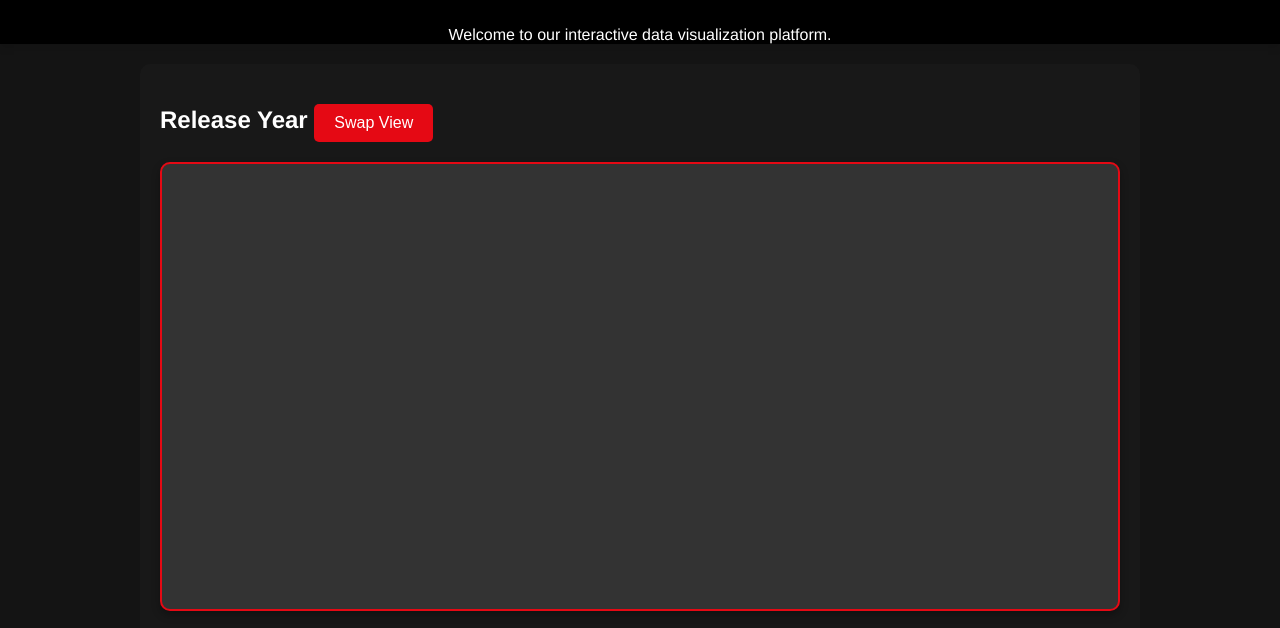
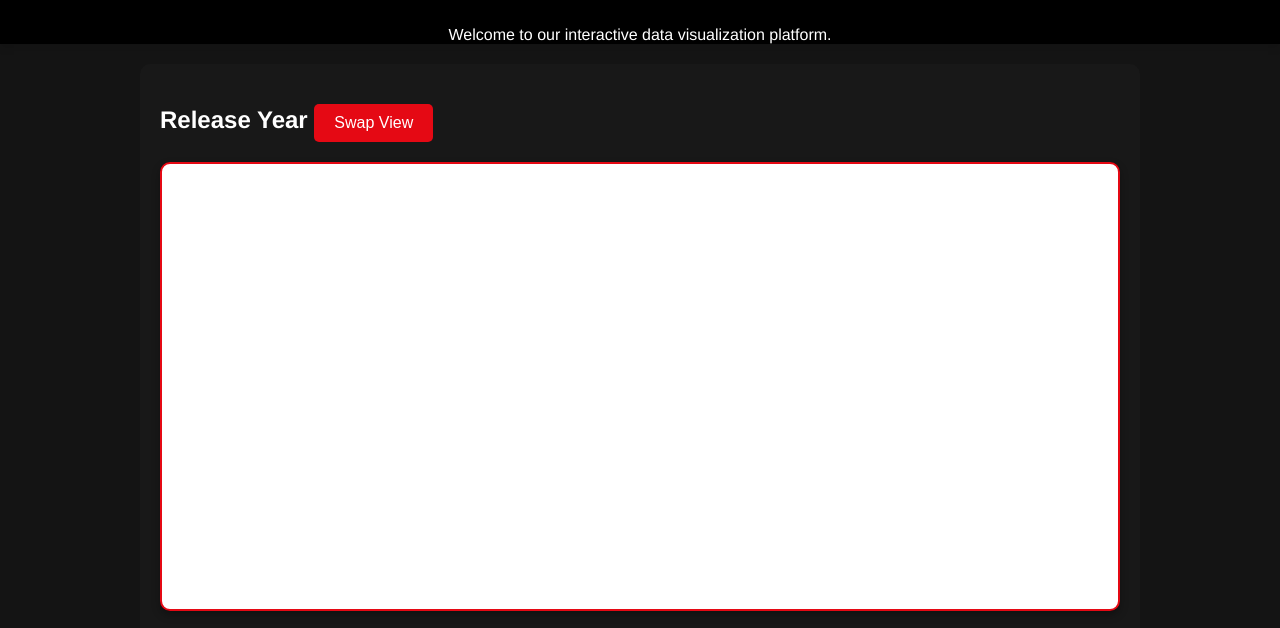
Before and after one commit to luisitossb/MostRecentRepo, a website: page public/index.html in a window 1280 px wide. Shown: the part 171-799 px from the top of the page. Drawn offline with nearby package versions, Linux system fonts and the light colour scheme; no server answers.

Commit message:
style.css changes

```diff
--- a/public/style.css
+++ b/public/style.css
@@ -84,7 +84,7 @@ main {
 .chart {
     width: 100%;
     height: auto;
-    background: #222;
+    background: #000000;
     margin: 20px 0;
     display: flex;
     align-items: center;
@@ -97,7 +97,7 @@ main {
 
 .box {
     padding: 20px;
-    background: #333;
+    background: #ffffff;
     border-radius: 10px;
     box-shadow: 0 4px 8px rgba(0, 0, 0, 0.3);
     border: 2px solid #e50914; /* Add a border to create a box */
```
